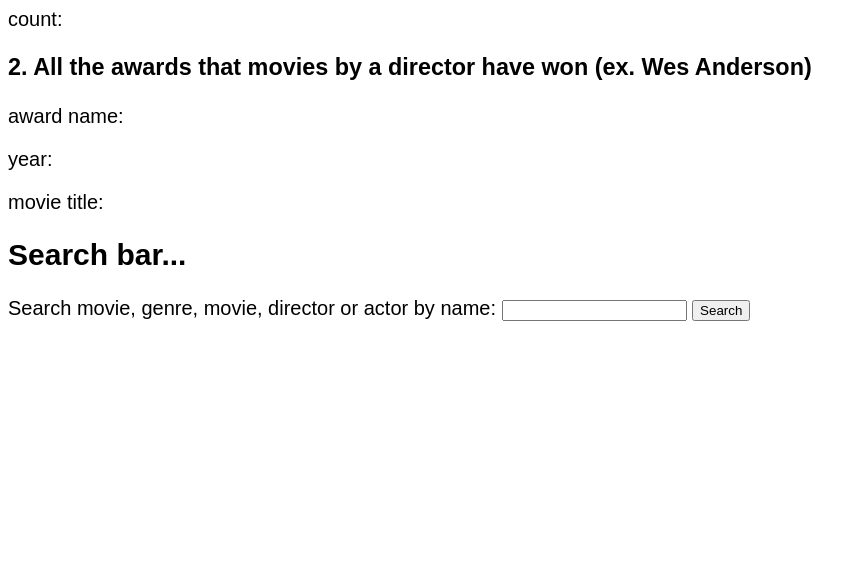
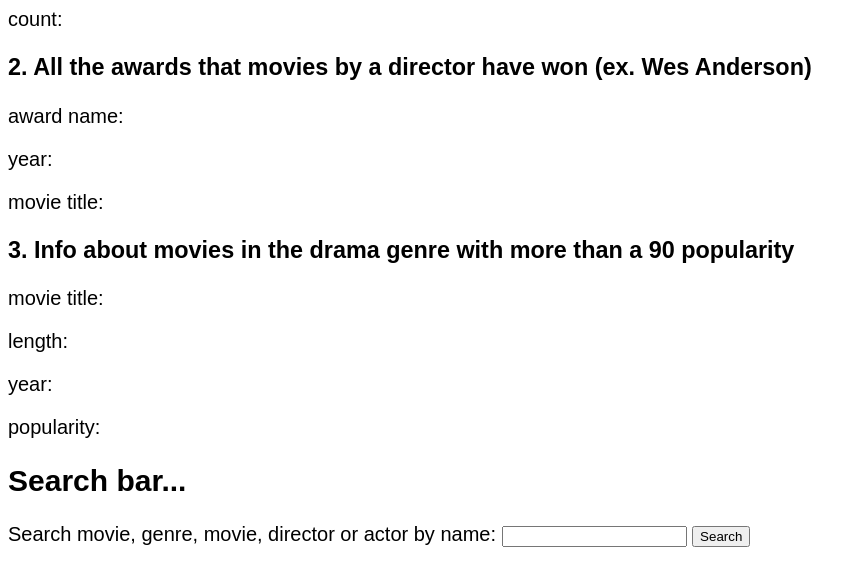
Before and after one commit to helenjin/databases_proj_group27, a Flask app: template templates/index.html in a window 1280 px wide. Shown: the part 474-1041 px from the top of the page, without its empty margins (0-866 px from the left). Before the commit the page ends 795 px from the top, so only its background shows below. Run offline with Flask 2, Linux system fonts and the light colour scheme; the template is opened without the code that fills it, so the values that code supplies are empty; parts of the project's set-up code (start-up, migrations or seed data) failed here and were passed over.

Commit message:
added query3 and other slight var name modifications

```diff
--- a/server.py
+++ b/server.py
@@ -153,8 +153,8 @@ def index():
 
   # some interesting queries
   # query1
-  actors_1 = []
-  counts_1 = []
+  actor_1 = []
+  count_1 = []
   query = "SELECT actor.name, count(actor.id) \
             FROM directs \
             INNER JOIN movie ON directs.movie_id=movie.id \
@@ -165,14 +165,14 @@ def index():
             HAVING count(actor.id) > 1"
   cursor = g.conn.execute(query)
   for result in cursor:
-      actors_1.append(result['name'])
-      counts_1.append(result['count'])
+      actor_1.append(result['name'])
+      count_1.append(result['count'])
   cursor.close()
 
   # query2
-  award_names_2 = []
-  years_2 = []
-  titles_2 = []
+  award_name_2 = []
+  year_2 = []
+  title_2 = []
   query = "SELECT won.award_name, won.year, movie.title \
             FROM won \
             INNER JOIN movie ON won.id = movie.id \
@@ -180,21 +180,36 @@ def index():
             WHERE directs.director_name = 'Wes Anderson';"
   cursor = g.conn.execute(query)
   for result in cursor:
-      award_names_2.append(result['award_name'])
-      years_2.append(result['year'])
-      titles_2.append(result['title'])
+      award_name_2.append(result['award_name'])
+      year_2.append(result['year'])
+      title_2.append(result['title'])
   cursor.close()
 
   # query3
-
+  title_3 = []
+  length_3 = []
+  year_3 = []
+  popularity_3 = []
+  query = "SELECT movie.title, movie.length, movie.year, movie.popularity \
+            FROM movie \
+            INNER JOIN is_a ON is_a.id = movie.id \
+            WHERE is_a.genre_name = 'drama' AND movie.popularity > 90;"
+  cursor = g.conn.execute(query)
+  for result in cursor:
+      title_3.append(result['title'])
+      length_3.append(result['length'])
+      year_3.append(result['year'])
+      popularity_3.append(result['popularity'])
+  cursor.close()
 
   #
   # render_template looks in the templates/ folder for files.
   # for example, the below file reads template/index.html
   #
   # return render_template("index.html", **context)
-  return render_template("index.html", actors_1=actors_1, counts_1=counts_1, \
-                            award_names_2= award_names_2, years_2=years_2, titles_2=titles_2 \
+  return render_template("index.html", actor_1=actor_1, count_1=count_1, \
+                            award_name_2=award_name_2, year_2=year_2, title_2=title_2, \
+                            title_3=title_3, length_3=length_3, year_3=year_3, popularity_3=popularity_3
                          )
 
 #
--- a/templates/index.html
+++ b/templates/index.html
@@ -52,14 +52,14 @@ document.getElementById("query1").innerHTML = x;
 -->
 <h3> 1. Actors frequently cast by a certain director (ex. Wes Anderson) </h3>
 <p> actor:
-	{% for actor in actors_1: %}
+	{% for actor in actor_1: %}
 		{% set link = '/actors/' + actor %}
 		{% set link = link.replace(" ", "%20") %}
 		<a href={{link}}>{{actor}}</a>;
 	{% endfor %}
 </p>
 <p> count:
-	{% for count in counts_1: %}
+	{% for count in count_1: %}
 		{{count}};
 	{% endfor %}
 </p>
@@ -81,22 +81,47 @@ document.getElementById("query1").innerHTML = x;
 
 <h3> 2. All the awards that movies by a director have won (ex. Wes Anderson)</h3>
 <p> award name:
-	{% for award in award_names_2: %}
+	{% for award in award_name_2: %}
 		{{award}};
 	{% endfor %}
 </p>
 <p> year:
-	{% for year in years_2: %}
+	{% for year in year_2: %}
 		{{year}};
 	{% endfor %}
 </p>
 <p> movie title:
-	{% for title in titles_2: %}
+	{% for title in title_2: %}
 		{% set link = '/movies/' + title %}
 		{% set link = link.replace(" ", "%20") %}
 		<a href={{link}}>{{title}}</a>;
 	{% endfor %}
 </p>
+
+<h3> 3. Info about movies in the drama genre with more than a 90 popularity </h3>
+<p> movie title:
+	{% for title in title_3: %}
+		{% set link = '/movies/' + title %}
+		{% set link = link.replace(" ", "%20") %}
+		<a href={{link}}>{{title}}</a>;
+	{% endfor %}
+</p>
+<p> length:
+	{% for length in length_3: %}
+		{{length}};
+	{% endfor %}
+</p>
+<p> year:
+	{% for year in year_3: %}
+		{{year}};
+	{% endfor %}
+</p>
+<p> popularity:
+	{% for pop in popularity_3: %}
+		{{pop}};
+	{% endfor %}
+</p>
+
 
 <h2> Search bar... </h2>
 <form method="POST" action="/add"> <!-- this should be /search but we will add this functionality later -->
```
